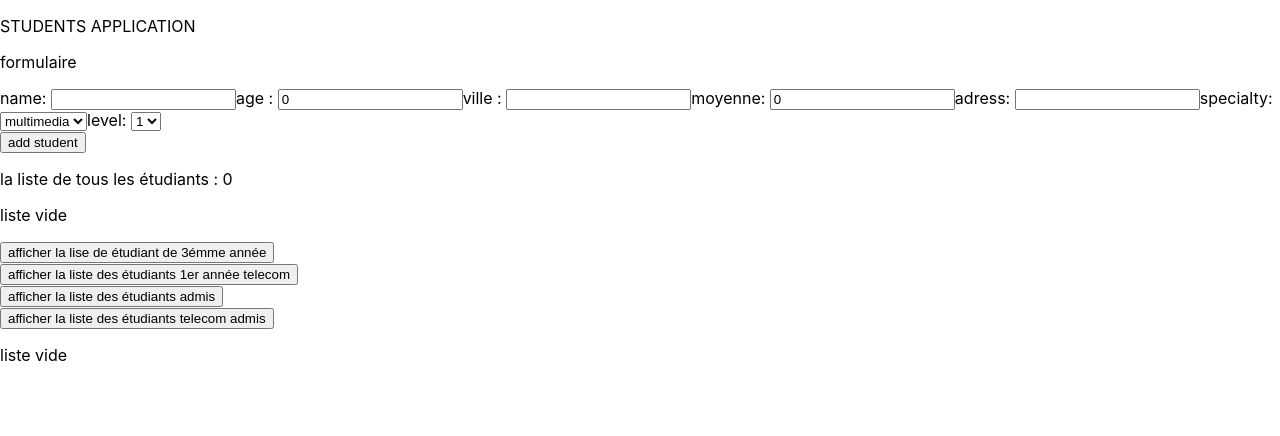
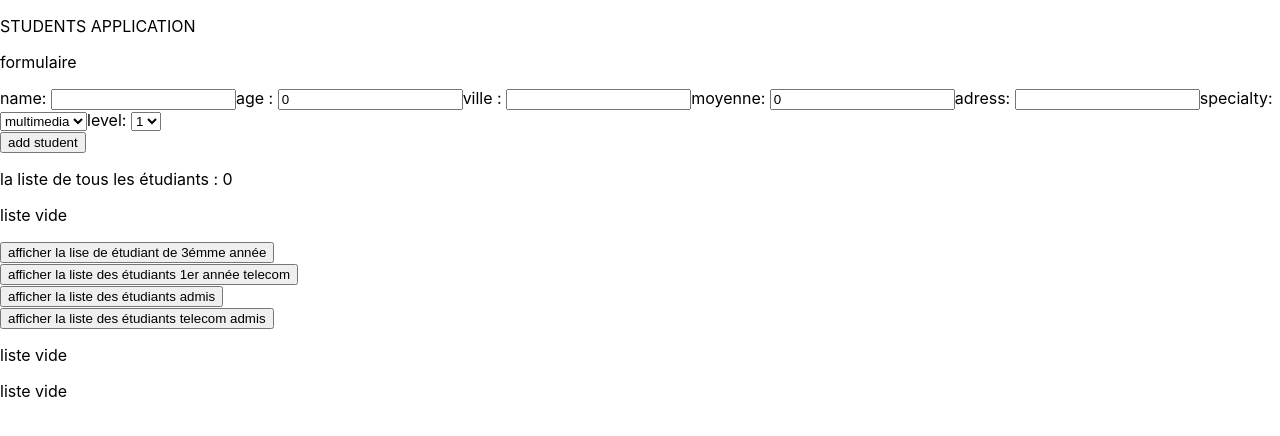
Before and after one commit to Anfel-web/studentReact, a React (Create React App) app: page / in a window 1280 px wide. Shown: the top 436 px of the page. Built offline with nearby package versions, Linux system fonts and the light colour scheme.

Commit message:
Student spéciality (#3)
* MultimédiaRéseauStudents

* MultimédiaRéseauStudents

```diff
--- /dev/null
+++ b/src/components/MultimédiaRéseauStudents.jsx
@@ -0,0 +1,13 @@
+import React from "react";
+
+const MultimédiaRéseauStudents = (props) => {
+    return (
+        <div>
+            {props.studentsMultimédiaOrRéseau.length === 0 ? <p>liste vide</p> : props.studentsMultimédiaOrRéseau.map((student) => <div style={{ display: 'flex', gap: "12px" }}>
+                <p>{student.name}</p>
+            </div>
+            )}
+        </div>
+    )
+}
+export default MultimédiaRéseauStudents;
--- a/src/components/Students.jsx
+++ b/src/components/Students.jsx
@@ -6,7 +6,7 @@ import TelecomStudentsSucceed from '../components/TelecomStudentsSucceed';
 import StudentSucceed from '../components/StudentSucceed';
 import studentsWithStatus from '../functions/studentsWithStatus';
 import StudentsAgeBetween25And30 from "./StudentsAgeBetween25And30";
-
+import MultimédiaRéseauStudents from "../components/MultimédiaRéseauStudents";
 const Students = (props) => {
     const [name, setName] = useState("");
     const [age, setAge] = useState(0);
@@ -16,7 +16,6 @@ const Students = (props) => {
     const [specialty, setSpecialty] = useState("");
     const [level, setLevel] = useState(1);
     const [students, setStudents] = useState([]);
-
     const deleteStudent = (studentElement) => {
         const studentDelete = students.filter(obj => obj.name !== studentElement.name)
         setStudents(studentDelete)
@@ -27,7 +26,7 @@ const Students = (props) => {
     const telecomStudentsAdmis = students.filter((studentltem) => studentltem.moyenne >= 10 && studentltem.specialty === "telecom");
     const studentsAgeBetween25And30 = students.filter((studentltem) => studentltem.age >= 25 && studentltem.age < 30);
     const listStudentsWithStatus = studentsWithStatus(students);
-
+    const studentsMultimédiaOrRéseau = students.filter((studentltem) => studentltem.specialty === "multimedia" || studentltem.specialty === "reseau")
     return (
         <div>
             <p>STUDENTS APPLICATION</p>
@@ -61,6 +60,7 @@ const Students = (props) => {
             <StudentSucceed studentsAdmis={studentsAdmis} />
             <TelecomStudentsSucceed telecomStudentsAdmis={telecomStudentsAdmis} />
             <StudentsAgeBetween25And30 studentsAgeBetween25And30={studentsAgeBetween25And30} />
+            <MultimédiaRéseauStudents studentsMultimédiaOrRéseau={studentsMultimédiaOrRéseau} />
         </div >
     )
 };
```
